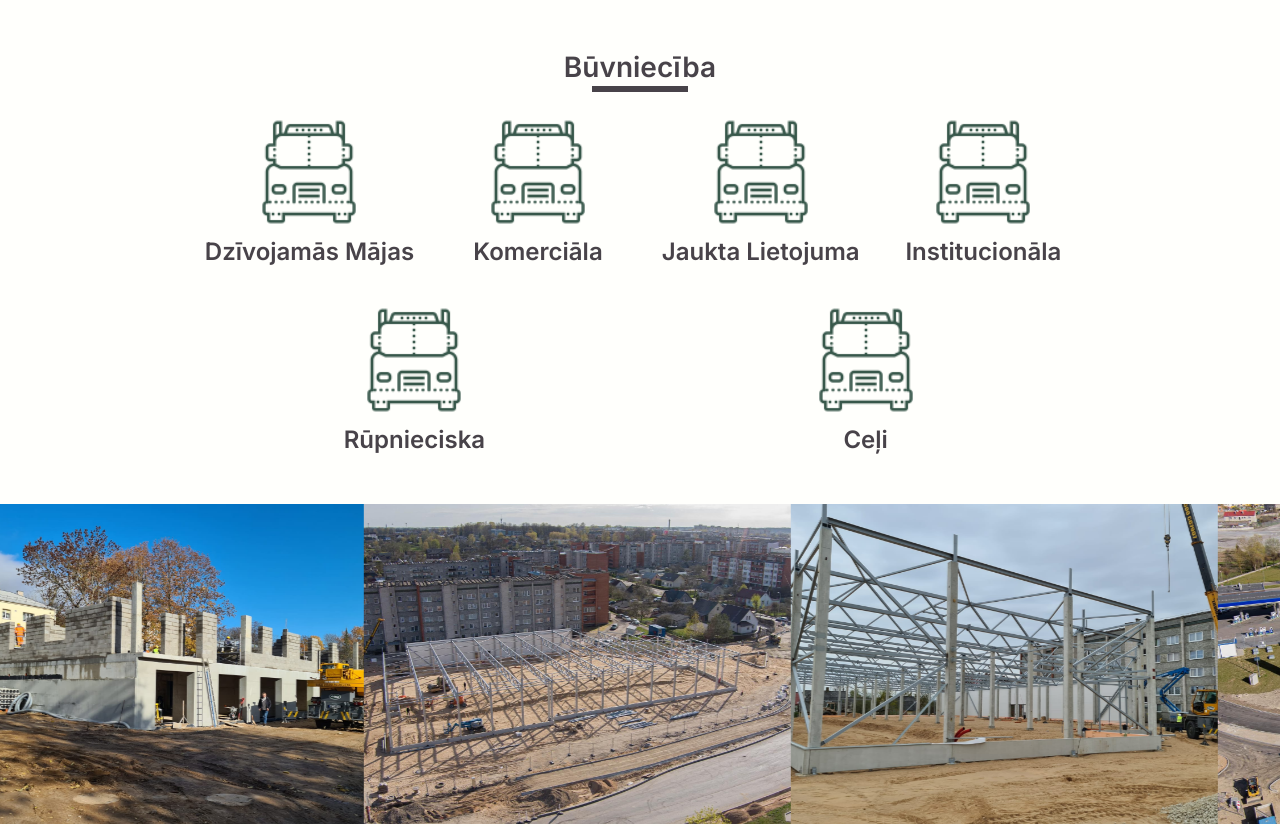
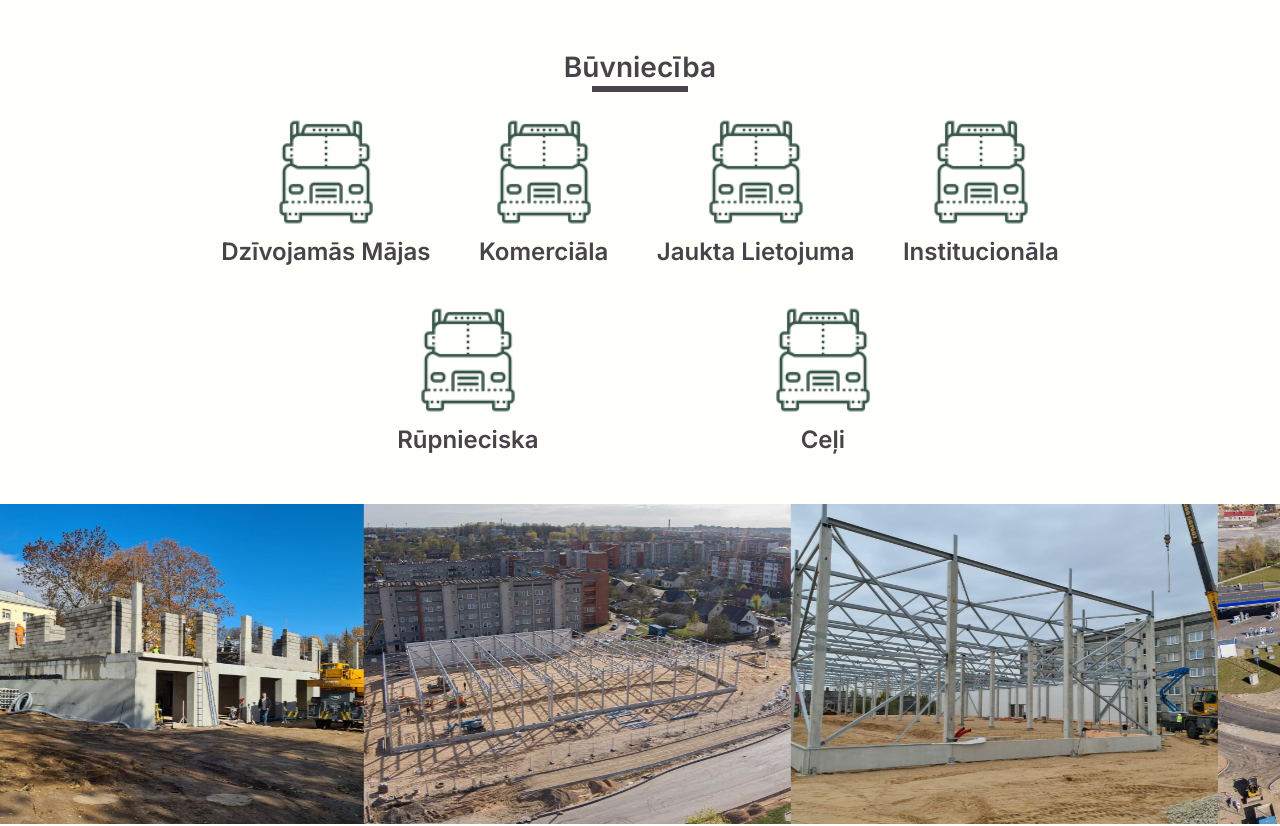
Before and after one commit to MarcelMorningstar/rall, a Next.js app: page /construction in a window 1280 px wide. Shown: the part 568-1394 px from the top of the page. Built offline with nearby package versions, Linux system fonts and the light colour scheme.

Commit message:
icon resizing fix

```diff
--- a/src/app/(services)/construction/page.js
+++ b/src/app/(services)/construction/page.js
@@ -13,27 +13,27 @@
         <h2>Būvniecība</h2>
 
         <div className="flex flex-row flex-wrap justify-evenly gap-8">
-          <div className="flex flex-col flex-1 items-center justify-center gap-1">
+          <div className="flex flex-col items-center justify-center gap-1">
             <Image src="/icons/truck.png" width={120} height={120} alt='rall truck' />
             <span className="text-2xl font-semibold whitespace-nowrap text-foreground">Dzīvojamās Mājas</span>
           </div>
-          <div className="flex flex-col flex-1 items-center justify-center gap-1">
+          <div className="flex flex-col items-center justify-center gap-1">
             <Image src="/icons/truck.png" width={120} height={120} alt='rall truck' />
             <span className="text-2xl font-semibold whitespace-nowrap text-foreground">Komerciāla</span>
           </div>
-          <div className="flex flex-col flex-1 items-center justify-center gap-1">
+          <div className="flex flex-col items-center justify-center gap-1">
             <Image src="/icons/truck.png" width={120} height={120} alt='rall truck' />
             <span className="text-2xl font-semibold whitespace-nowrap text-foreground">Jaukta Lietojuma</span>
           </div>
-          <div className="flex flex-col flex-1 items-center justify-center gap-1">
+          <div className="flex flex-col items-center justify-center gap-1">
             <Image src="/icons/truck.png" width={120} height={120} alt='rall truck' />
             <span className="text-2xl font-semibold whitespace-nowrap text-foreground">Institucionāla</span>
           </div>
-          <div className="flex flex-col flex-1 items-center justify-center gap-1">
+          <div className="flex flex-col items-center justify-center gap-1">
             <Image src="/icons/truck.png" width={120} height={120} alt='rall truck' />
             <span className="text-2xl font-semibold whitespace-nowrap text-foreground">Rūpnieciska</span>
           </div>
-          <div className="flex flex-col flex-1 items-center justify-center gap-1">
+          <div className="flex flex-col items-center justify-center gap-1">
             <Image src="/icons/truck.png" width={120} height={120} alt='rall truck' />
             <span className="text-2xl font-semibold whitespace-nowrap text-foreground">Ceļi</span>
           </div>
```
